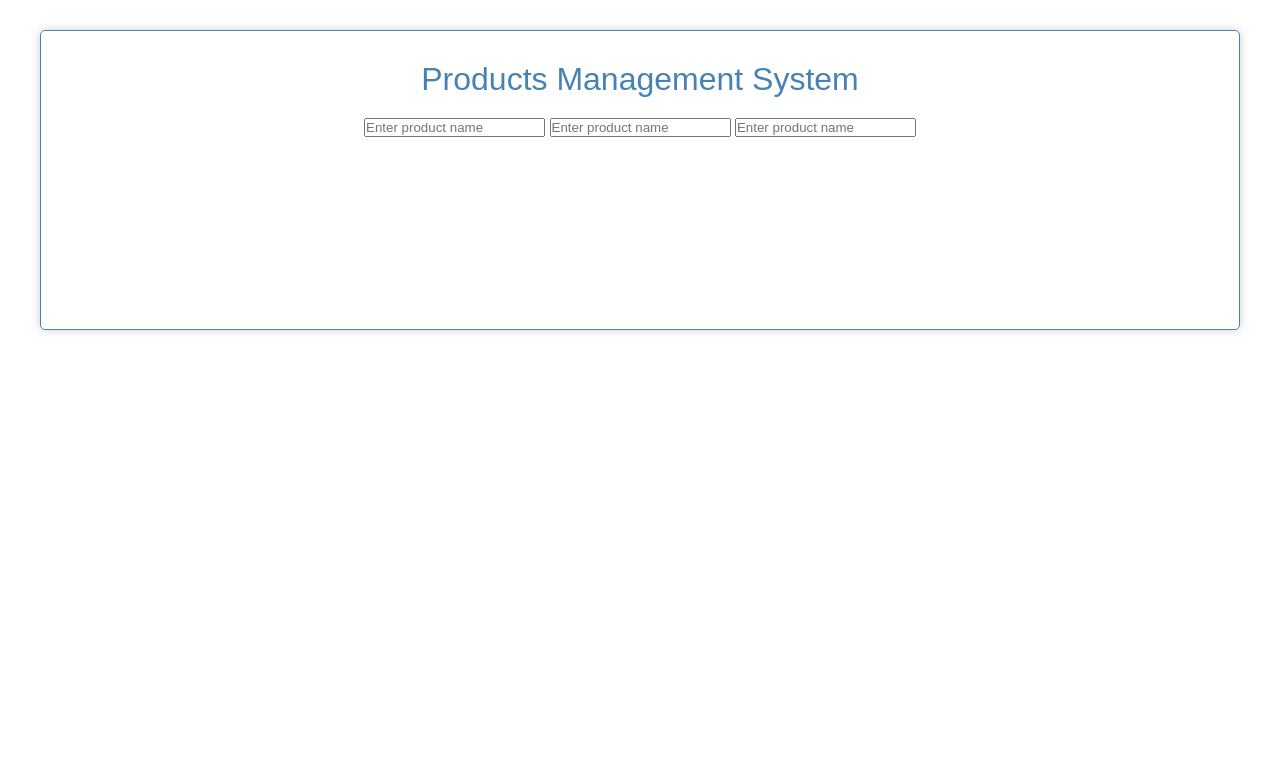
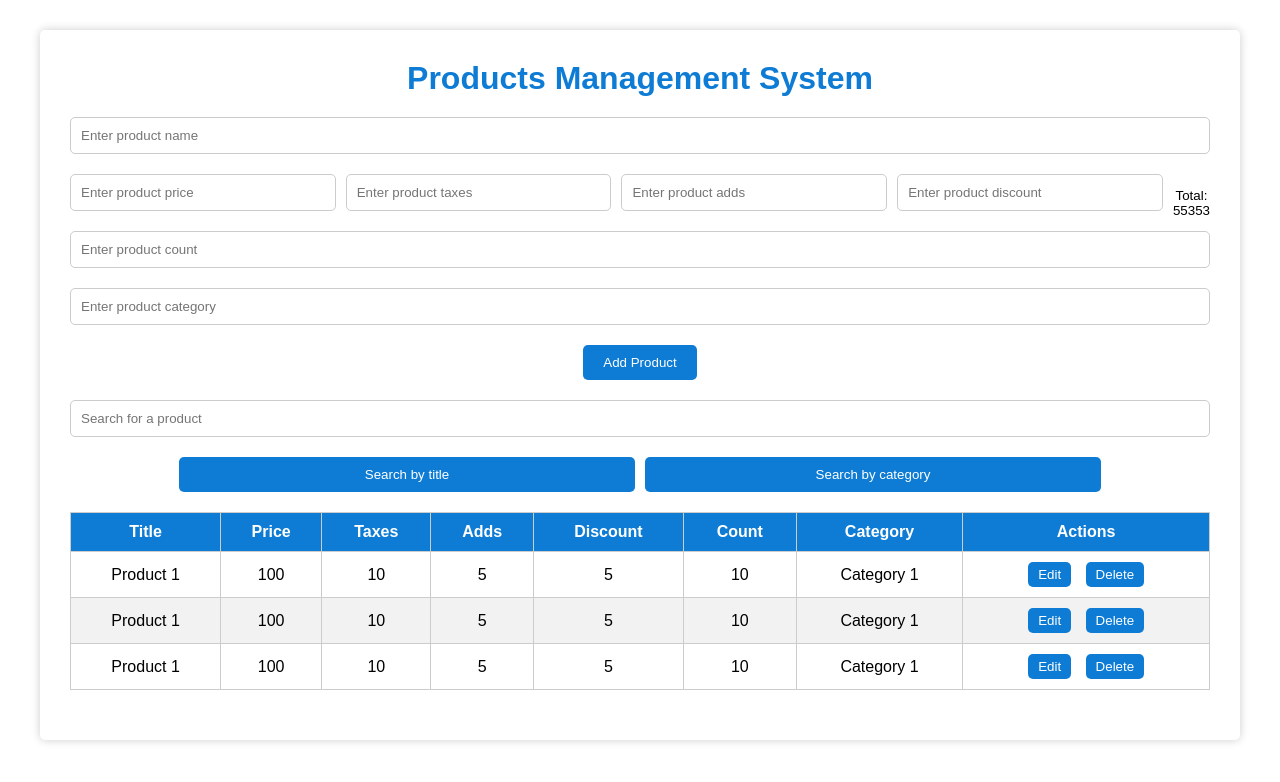
Before and after one commit to fathi-fayez/product-management-system, a plain HTML site: page index.html in a window 1280 px wide. Drawn offline with Linux system fonts and the light colour scheme.

Commit message:
create the app layout

```diff
--- a/index.html
+++ b/index.html
@@ -10,26 +10,118 @@
     <div class="container">
       <header>Products Management System</header>
 
-      <div class="input-container">
+      <div class="inputs-container">
         <input
-          type="text"
-          id="product-input"
+          type="number"
+          id="product-name"
           placeholder="Enter product name"
+        />
+
+        <div class="price-container">
+          <input
+            type="number"
+            id="product-price"
+            placeholder="Enter product price"
+          />
+          <input
+            type="number"
+            id="product-taxes"
+            placeholder="Enter product taxes"
+          />
+          <input
+            type="number"
+            id="product-adds"
+            placeholder="Enter product adds"
+          />
+          <input
+            type="number"
+            id="product-discount"
+            placeholder="Enter product discount"
+          />
+          <small>Total: 55353</small>
+        </div>
+
+        <input
+          type="number"
+          id="product-count"
+          placeholder="Enter product count"
         />
         <input
           type="text"
-          id="product-input"
-          placeholder="Enter product name"
+          id="product-category"
+          placeholder="Enter product category"
         />
+
+        <button id="add-product-btn">Add Product</button>
+      </div>
+
+      <div iv class="search-container">
         <input
           type="text"
-          id="product-input"
-          placeholder="Enter product name"
+          id="search-input"
+          placeholder="Search for a product"
         />
-
+        <div class="search-btns">
+          <button id="search-title-btn">Search by title</button>
+          <button id="search-category-btn">Search by category</button>
+        </div>
       </div>
 
-      <div class="product-list"></div>
+      <table class="product-list">
+        <thead>
+          <tr>
+            <th>Title</th>
+            <th>Price</th>
+            <th>Taxes</th>
+            <th>Adds</th>
+            <th>Discount</th>
+            <th>Count</th>
+            <th>Category</th>
+            <th>Actions</th>
+          </tr>
+        </thead>
+        <tbody id="product-list">
+          <tr>
+            <td>Product 1</td>
+            <td>100</td>
+            <td>10</td>
+            <td>5</td>
+            <td>5</td>
+            <td>10</td>
+            <td>Category 1</td>
+            <td>
+              <button class="edit-btn">Edit</button>
+              <button class="delete-btn">Delete</button>
+            </td>
+          </tr>
+          <tr>
+            <td>Product 1</td>
+            <td>100</td>
+            <td>10</td>
+            <td>5</td>
+            <td>5</td>
+            <td>10</td>
+            <td>Category 1</td>
+            <td>
+              <button class="edit-btn">Edit</button>
+              <button class="delete-btn">Delete</button>
+            </td>
+          </tr>
+          <tr>
+            <td>Product 1</td>
+            <td>100</td>
+            <td>10</td>
+            <td>5</td>
+            <td>5</td>
+            <td>10</td>
+            <td>Category 1</td>
+            <td>
+              <button class="edit-btn">Edit</button>
+              <button class="delete-btn">Delete</button>
+            </td>
+          </tr>
+        </tbody>
+      </table>
     </div>
     <script src="main.js"></script>
   </body>
--- a/styles.css
+++ b/styles.css
@@ -1,3 +1,7 @@
+:root {
+  --app-color: rgb(14, 124, 213);
+}
+
 * {
   margin: 0;
   padding: 0;
@@ -12,7 +16,6 @@ body {
   max-width: 1200px;
   margin: 30px auto;
   min-height: 300px;
-  border: 1px solid steelblue;
   padding: 30px;
   border-radius: 5px;
   box-shadow: 0 0 10px rgba(0, 0, 0, 0.2);
@@ -21,6 +24,110 @@ body {
 
 header {
   font-size: 2rem;
-  color: steelblue;
+  color: var(--app-color);
+  margin-bottom: 20px;
+  font-weight: 600;
+}
+
+.inputs-container input,
+.search-container input {
+  width: 100%;
+  padding: 10px;
+  margin-bottom: 20px;
+  border: 1px solid #ccc;
+  border-radius: 5px;
+  color: var(--app-color);
+  outline: none;
+}
+
+.inputs-container input:focus {
+  background: #eceaea;
+}
+
+.inputs-container .price-container {
+  display: flex;
+  justify-content: space-between;
+  align-items: center;
+  gap: 10px;
+}
+
+#add-product-btn {
+  padding: 10px 20px;
+  background: var(--app-color);
+  border: none;
+  color: #fff;
+  border-radius: 5px;
+  cursor: pointer;
+  transition: all 0.3s ease;
   margin-bottom: 20px;
 }
+
+#add-product-btn:hover {
+  background: #125892;
+}
+
+.search-container .search-btns {
+  display: flex;
+  justify-content: center;
+  align-items: center;
+  gap: 10px;
+  margin-bottom: 20px;
+}
+
+.search-container .search-btns button {
+  padding: 10px 20px;
+  background: var(--app-color);
+  border: none;
+  color: #fff;
+  border-radius: 5px;
+  cursor: pointer;
+  transition: all 0.3s ease;
+  width: 40%;
+}
+
+.search-container .search-btns button:hover {
+  background: #125892;
+}
+
+.product-list {
+  width: 100%;
+  border-collapse: collapse;
+  margin-bottom: 20px;
+}
+
+.product-list th,
+.product-list td {
+  padding: 10px;
+  border: 1px solid #ccc;
+}
+
+.product-list th {
+  background: var(--app-color);
+  color: #fff;
+  font-weight: 600;
+}
+
+
+
+.product-list tr:nth-child(even) {
+  background: #f2f2f2;
+}
+
+.product-list tr:hover {
+  background: #ddd;
+}
+
+.product-list button {
+  padding: 5px 10px;
+  background: var(--app-color);
+  border: none;
+  color: #fff;
+  border-radius: 5px;
+  cursor: pointer;
+  transition: all 0.3s ease;
+  margin: 0 5px;
+}
+
+.product-list button:hover {
+  background: #125892;
+}
```
